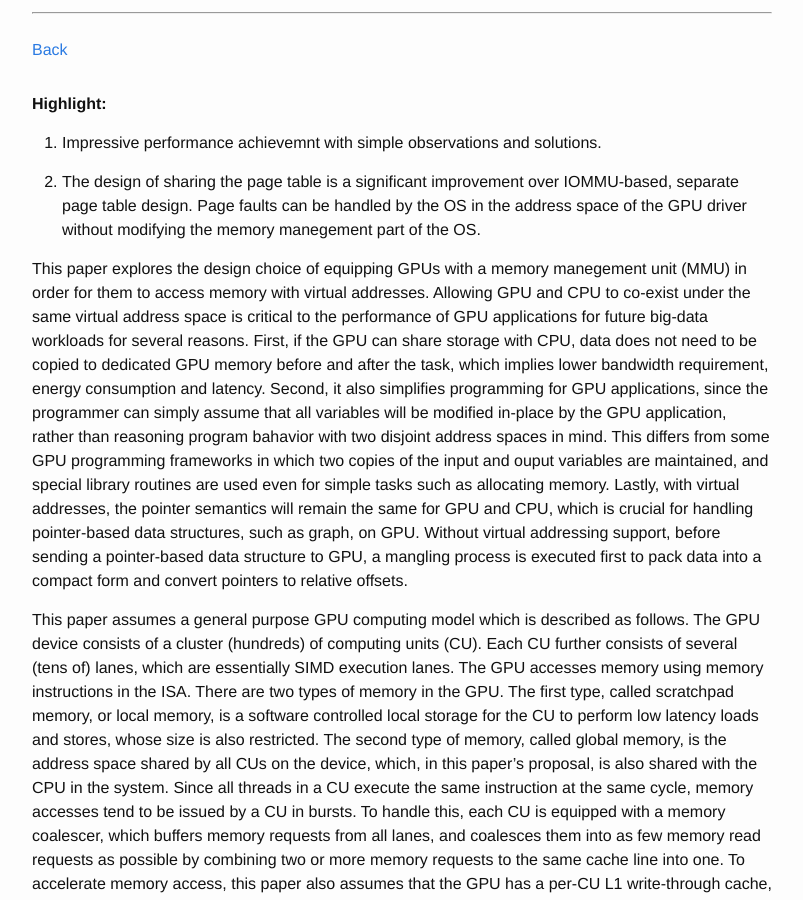
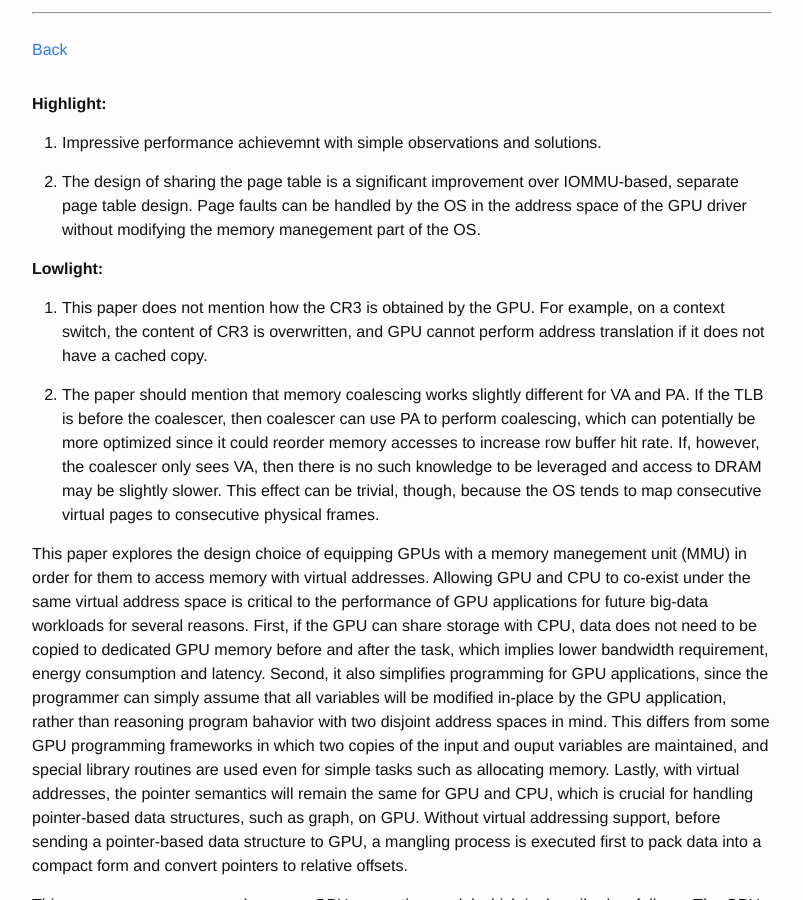
Before and after one commit to wangziqi2013/wangziqi2013.github.io, a Jekyll site: the page built from _posts/2019-09-05-supporting-x86-64-addr-xlat-for-100s-of-gpu-lanes.markdown, in a window 1280 px wide and 900 px high, scrolled down 400 px. Shown: the whole window, without its empty margins (238-1041 px from the left). Built offline with Jekyll 4.4.1, drawn with Linux system fonts in a browser that asks for light colours.

Commit message:
Adding low light

```diff
--- a/_posts/2019-09-05-supporting-x86-64-addr-xlat-for-100s-of-gpu-lanes.markdown
+++ b/_posts/2019-09-05-supporting-x86-64-addr-xlat-for-100s-of-gpu-lanes.markdown
@@ -21,7 +21,16 @@ version_mgmt:
    Page faults can be handled by the OS in the address space of the GPU driver without modifying the memory
    manegement part of the OS.
 
+**Lowlight:**
 
+1. This paper does not mention how the CR3 is obtained by the GPU. For example, on a context switch, the content of
+   CR3 is overwritten, and GPU cannot perform address translation if it does not have a cached copy.
+
+2. The paper should mention that memory coalescing works slightly different for VA and PA. If the TLB is before the
+   coalescer, then coalescer can use PA to perform coalescing, which can potentially be more optimized since it
+   could reorder memory accesses to increase row buffer hit rate. If, however, the coalescer only sees VA, then there
+   is no such knowledge to be leveraged and access to DRAM may be slightly slower. This effect can be trivial, though,
+   because the OS tends to map consecutive virtual pages to consecutive physical frames.
 
 
 This paper explores the design choice of equipping GPUs with a memory manegement unit (MMU) in order for them to access
```
